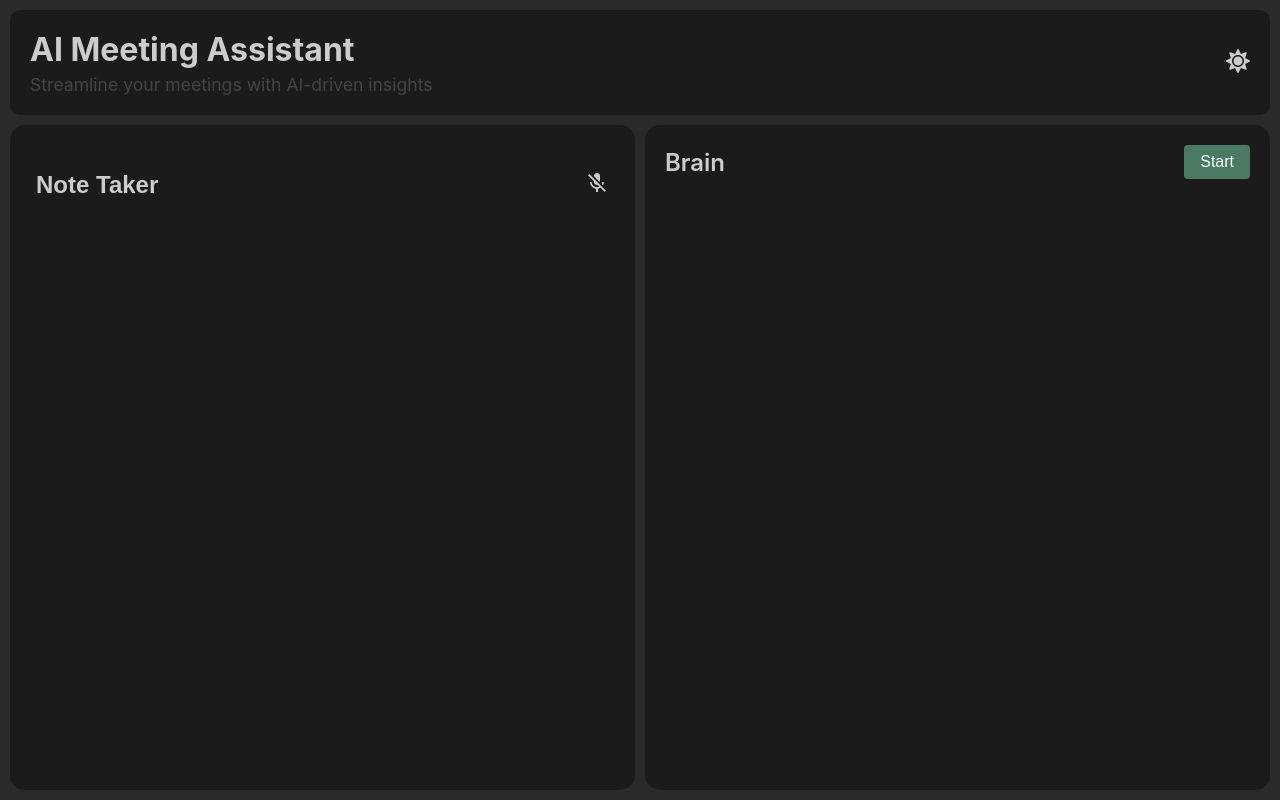
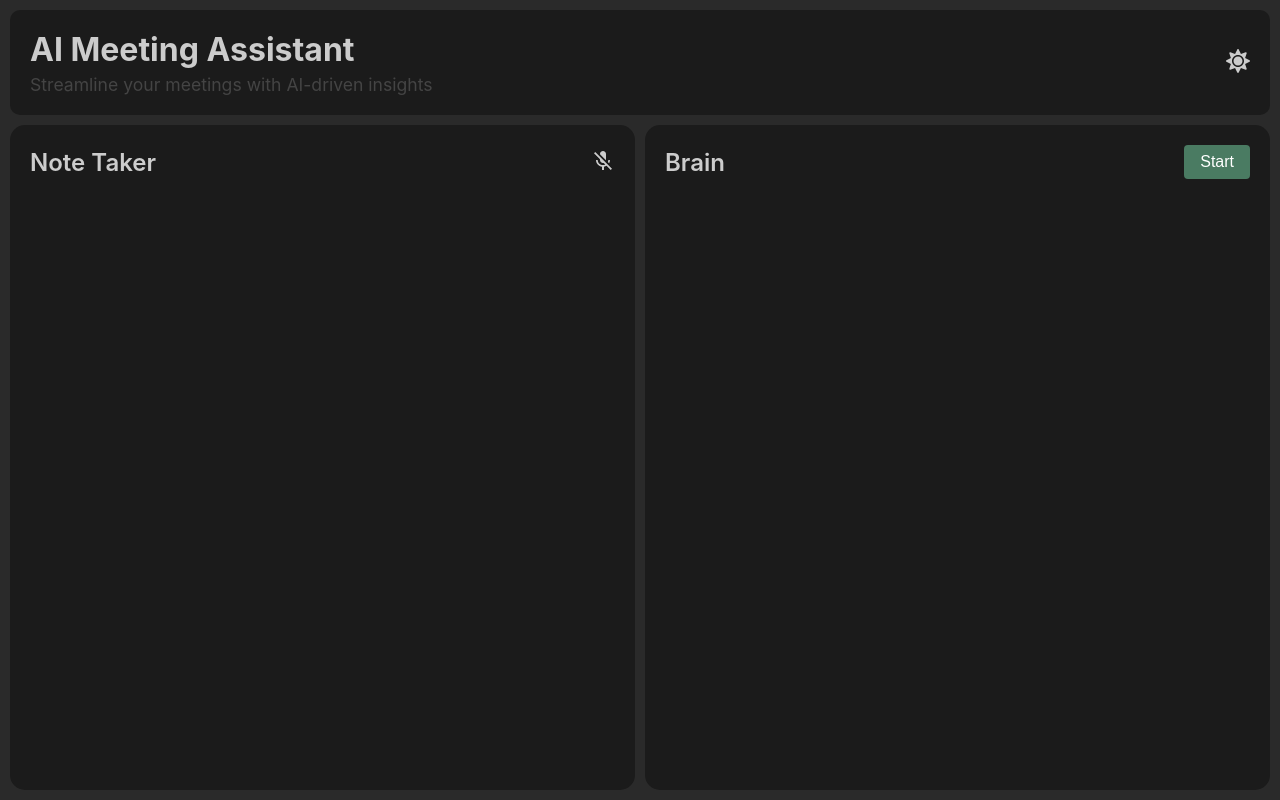
Before and after one commit to connorfewin/AI-Meeting-Assistant, a React (Create React App) app in the folder my-ai-meeting-frontend/: page / in a window 1280 px wide. Built offline with nearby package versions, Linux system fonts and the light colour scheme; no server answers.

Commit message:
Styling stuff

```diff
--- a/my-ai-meeting-frontend/src/Styles/noteTaker.css
+++ b/my-ai-meeting-frontend/src/Styles/noteTaker.css
@@ -1,7 +1,6 @@
 /* Container that holds everything */
 .note-taker-container {
-  margin: 1rem auto; /* Center horizontally on the page */
-  padding: 1rem;
+  padding: 10px;
   display: flex;
   flex-direction: column;
   border-radius: 8px;
@@ -20,28 +19,21 @@
 .note-taker-title {
   margin: 0;
   font-size: 1.5rem;
-  font-family: "Arial", sans-serif; /* Pick any font you like */
+  font-weight: 600;
 }
 
 /* Mic icon on the right */
 .mic-icon {
   cursor: pointer;
   font-size: 1.8rem;
-  /* Optional color:
-     color: #d00;
-     or #333, etc.
-  */
 }
 
 /* Transcript area */
 .transcript-box {
   margin-top: 1rem;
   width: 100%;
-  overflow-x: hidden; /* no horizontal scroll */
-  /* If you want vertical scrolling at some limit:
-     max-height: 300px;
-     overflow-y: auto;
-  */
+  overflow-x: hidden;
+  overflow-y: auto;
   border-radius: 4px;
 }
 
```
